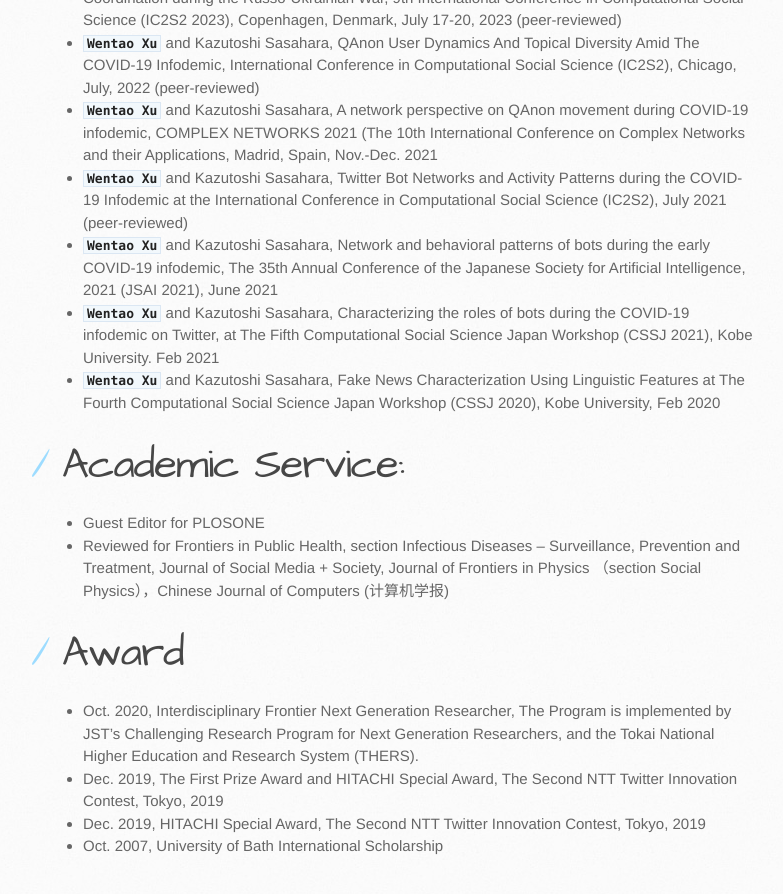
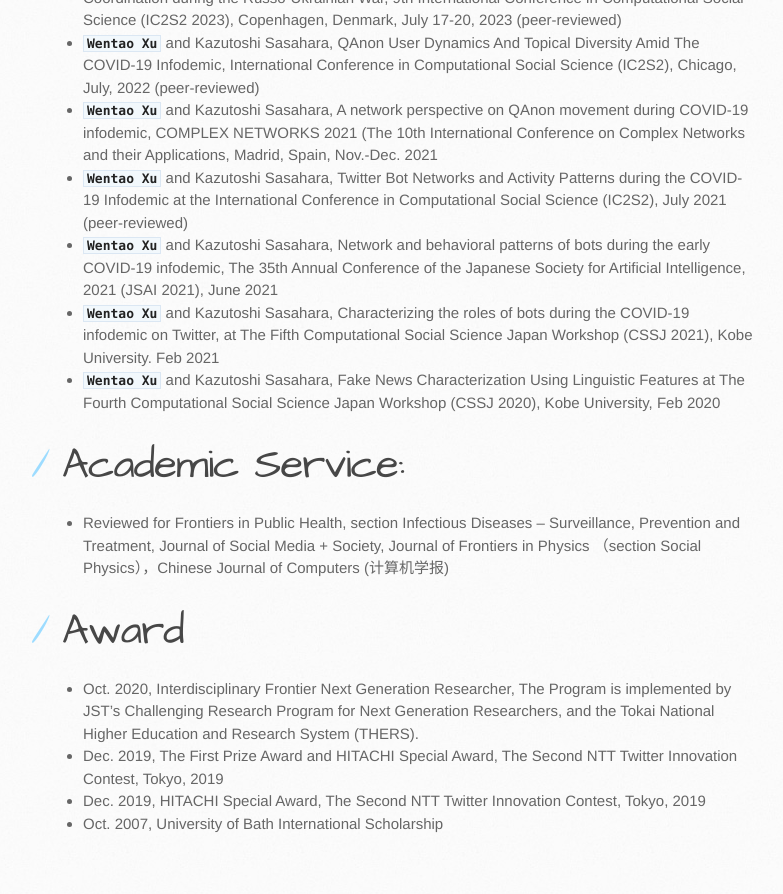
Before and after one commit to myrainbowandsky/myrainbowandsky.github.io, a Jekyll site: the page built from index.md, in a window 1280 px wide and 900 px high, scrolled down 3850 px. Shown: the top 894 px of the window, without its empty margins (107-890 px from the left). Built offline with Jekyll 4.4.1, drawn with Linux system fonts in a browser that asks for light colours; the repository's description, which GitHub fills in, is left out.

Commit message:
Update index.md

```diff
--- a/index.md
+++ b/index.md
@@ -100,7 +100,6 @@ Let’s unite our efforts to demonstrate that "small names" can achieve extraord
 
 # Academic Service:
 
-* Guest Editor for PLOSONE
 * Reviewed for Frontiers in Public Health, section Infectious Diseases – Surveillance, Prevention and Treatment, Journal of Social Media + Society, Journal of Frontiers in Physics （section Social Physics），Chinese Journal of Computers (计算机学报)
 
 # Award
```
